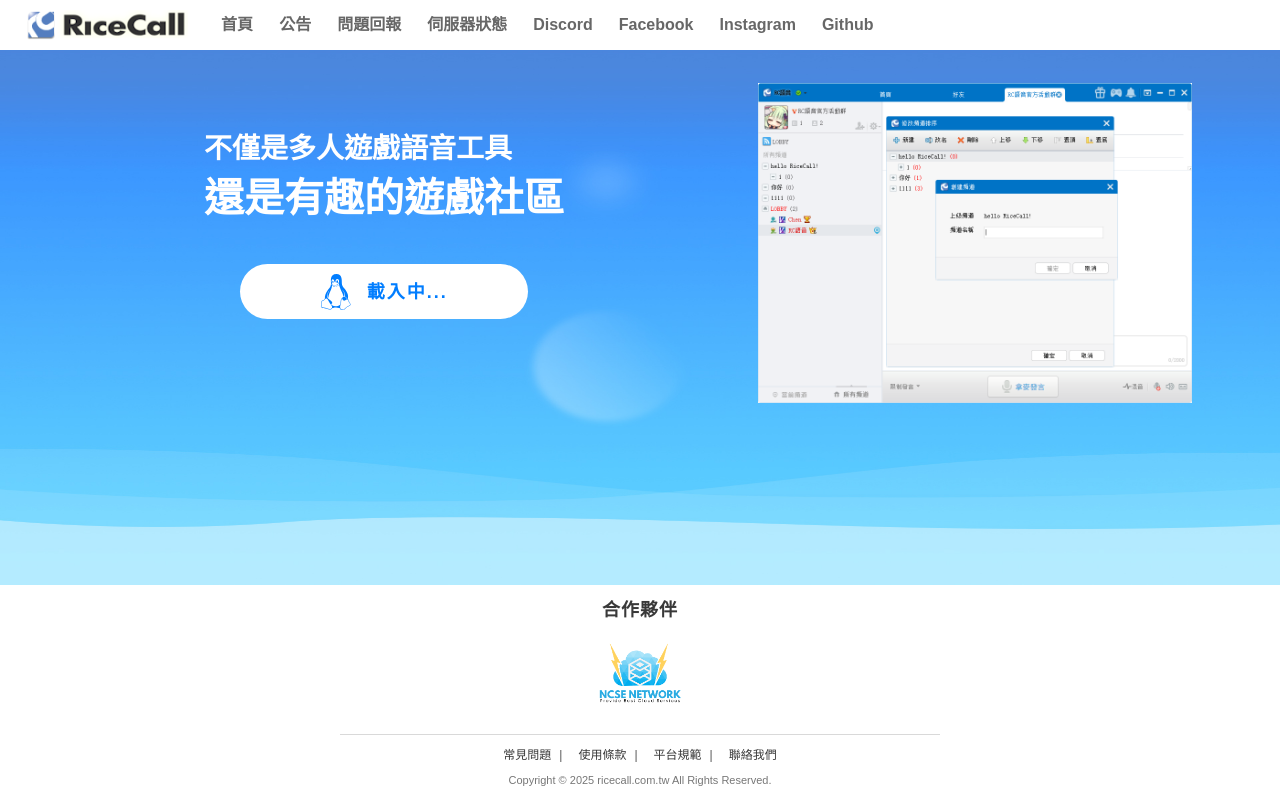
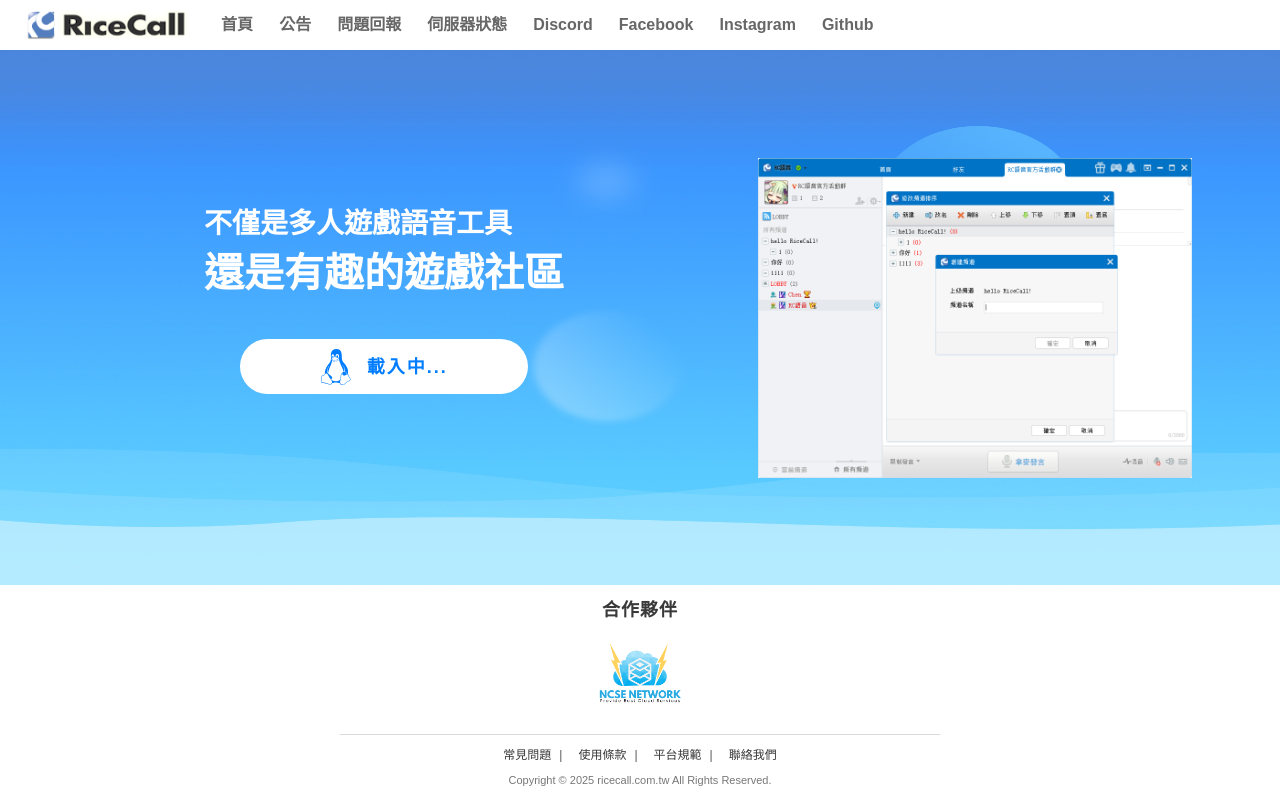
Before and after one commit to cstrikeasia/rc-website, a Next.js app: page / in a window 1280 px wide. Built offline with nearby package versions, Linux system fonts and the light colour scheme; no server answers.

Commit message:
fix: css

```diff
--- a/styles/common/content.module.css
+++ b/styles/common/content.module.css
@@ -4,7 +4,7 @@
   background: #358bff url(../../public/images/bg.jpg?v=fa56a8da) center top no-repeat;
   background-size: 100% 100%;
   color: #fff;
-  padding: 30px 10px 180px 10px;
+  padding: 30px 10px 30px 10px;
   height: calc(100% - 50px);
 }
 
```
